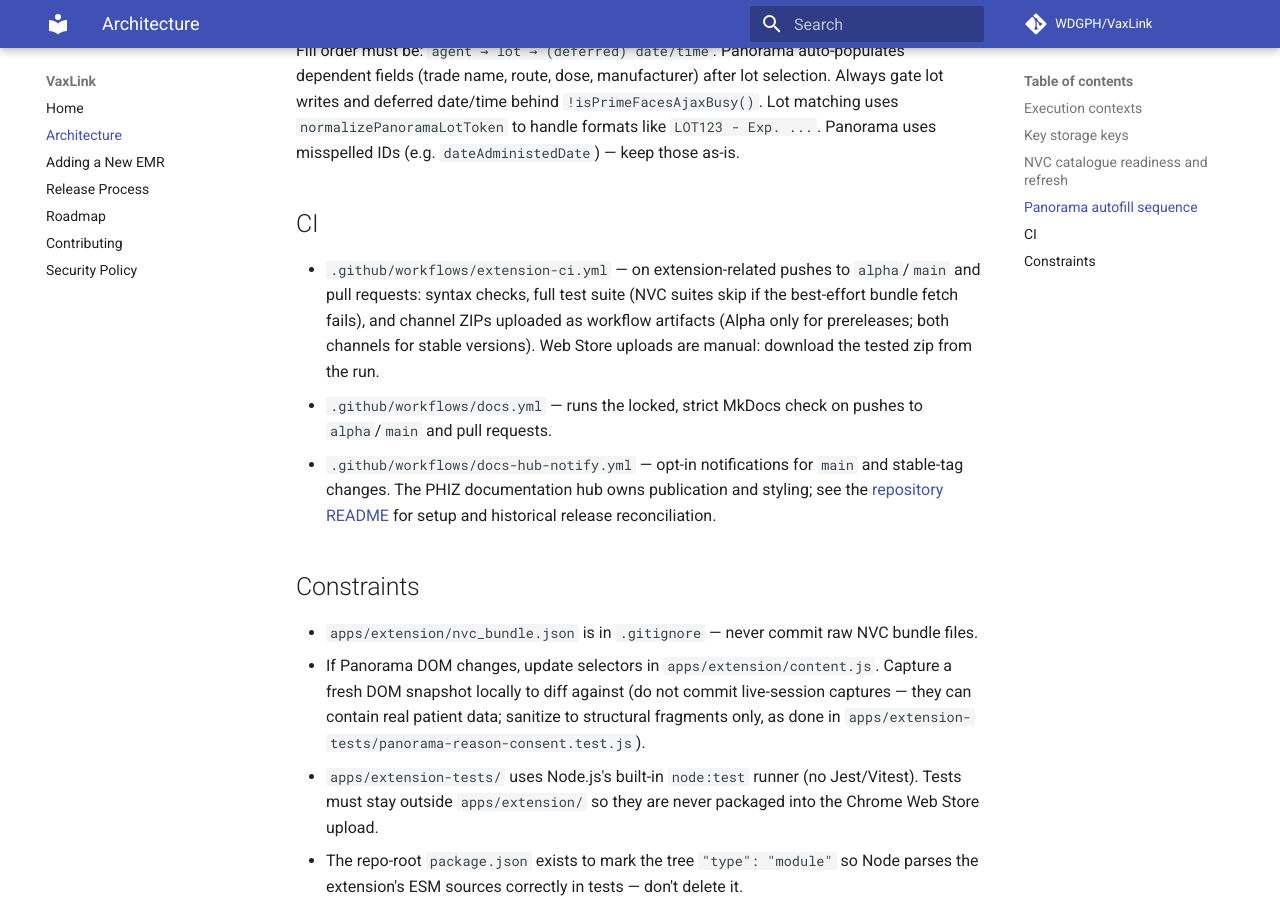
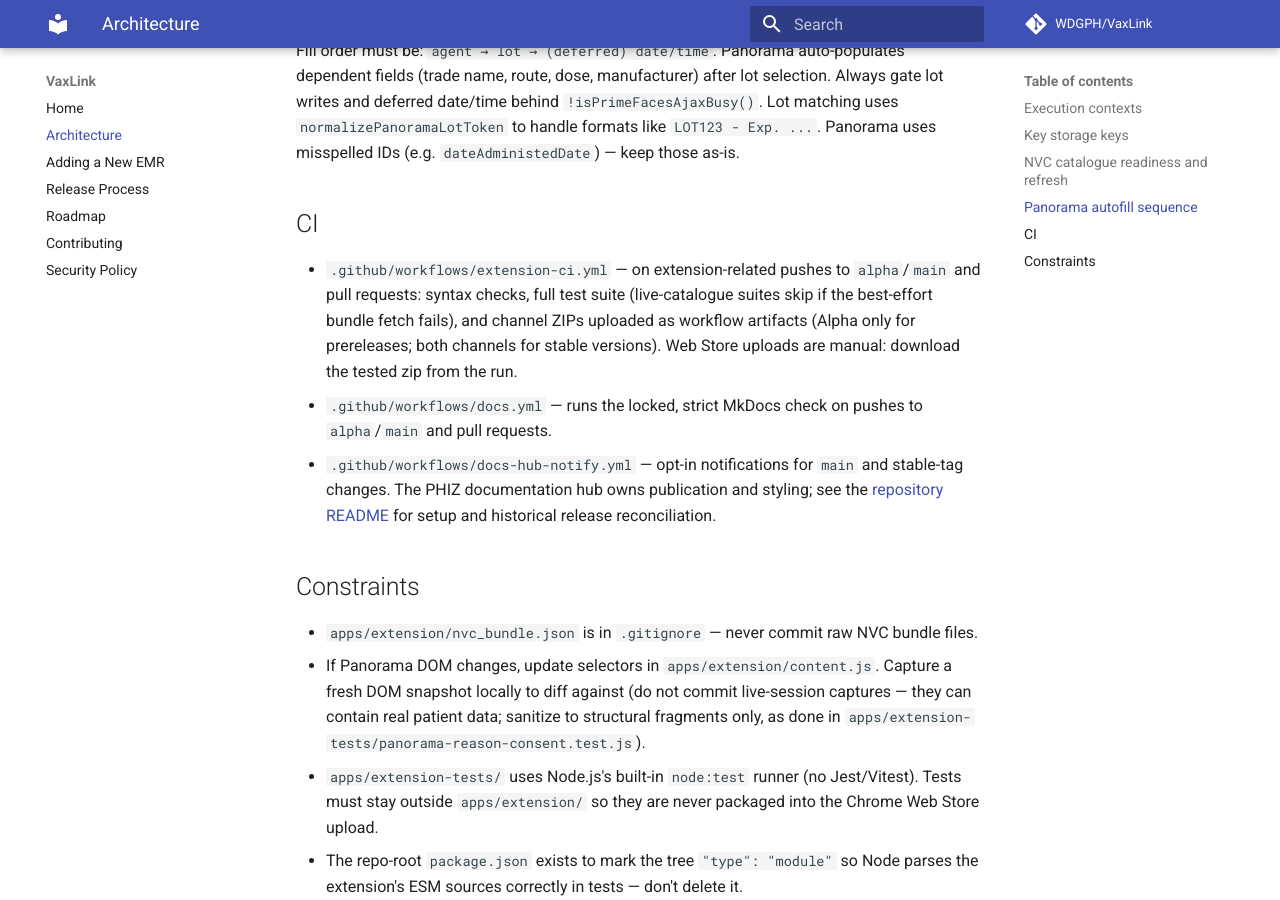
Before and after one commit to WDGPH/VaxLink, an MkDocs documentation site: the page built from docs/architecture.md, in a window 1280 px wide and 900 px high, scrolled down 2315 px. Built offline with MkDocs 1.6.1 and Material for MkDocs 9.7.7, drawn with Linux system fonts in a browser that asks for light colours; comment, search, counter and statistics services are not loaded.

Commit message:
docs: clarify which catalogue tests need a download

```diff
--- a/docs/architecture.md
+++ b/docs/architecture.md
@@ -94,7 +94,7 @@ handle formats like `LOT123 - Exp. ...`. Panorama uses misspelled IDs (e.g.
 ## CI
 
 - `.github/workflows/extension-ci.yml` — on extension-related pushes to
-  `alpha`/`main` and pull requests: syntax checks, full test suite (NVC suites
+  `alpha`/`main` and pull requests: syntax checks, full test suite (live-catalogue suites
   skip if the best-effort bundle fetch fails), and channel ZIPs uploaded as
   workflow artifacts (Alpha only for prereleases; both channels for stable
   versions). Web Store uploads are manual: download the tested zip from the run.
```
